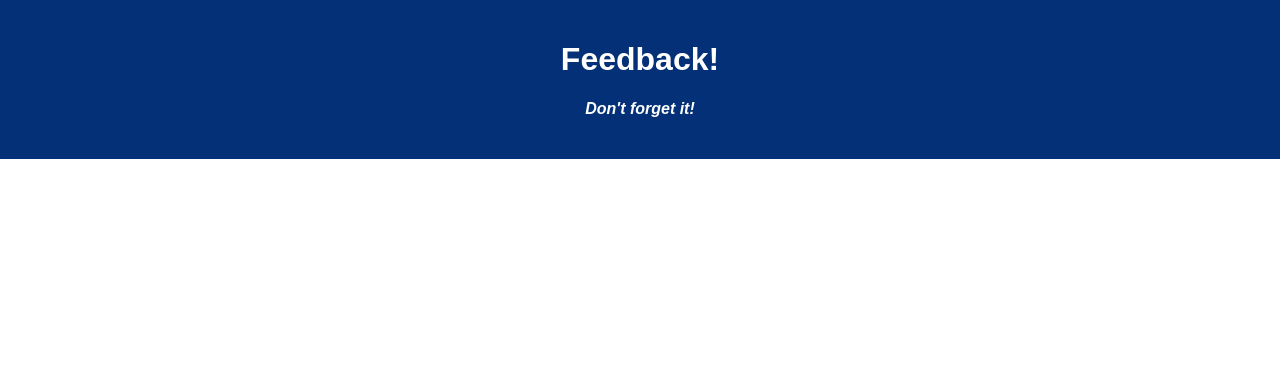
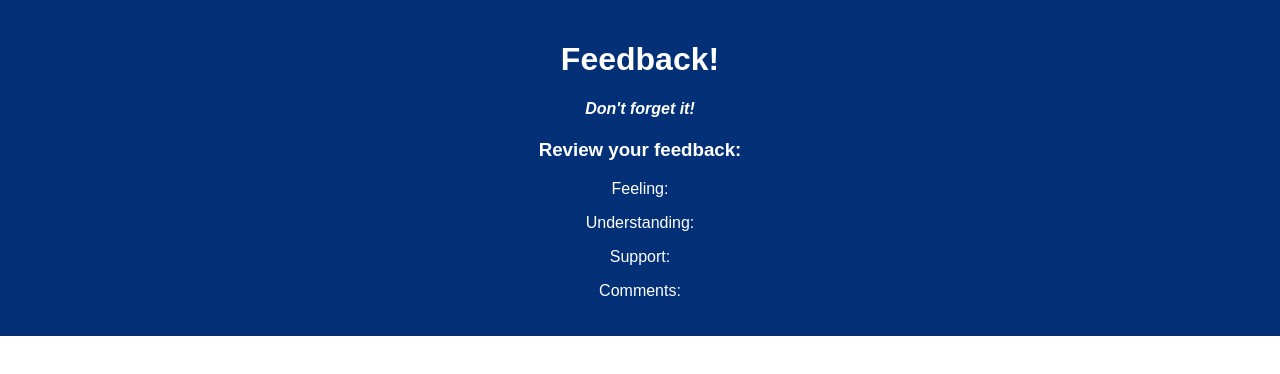
Before and after one commit to SelamAlem7/Weekend-Redux-Feedback-Loop, a React (Create React App) app: page /#/Review in a window 1280 px wide. Shown: the top 374 px of the page. Built offline with nearby package versions, Linux system fonts and the light colour scheme.

Commit message:
rendered review

```diff
--- a/src/components/Review/Review.jsx
+++ b/src/components/Review/Review.jsx
@@ -1,11 +1,25 @@
+import {useSelector} from 'react-redux';
+
+
 
 
 function Review () {
+
+    const review = useSelector ((store) => store.feedbackReducer);
+    console.log('Review is:', review);
+
+
 
 
 
 return(
     <div>
+
+        <h3> Review your feedback: </h3>
+            <p> Feeling: {review.feeling} </p>
+            <p> Understanding: {review.understanding} </p>
+            <p> Support: {review.support} </p>
+            <p> Comments: {review.comments} </p>
 
     </div>
 )
```
